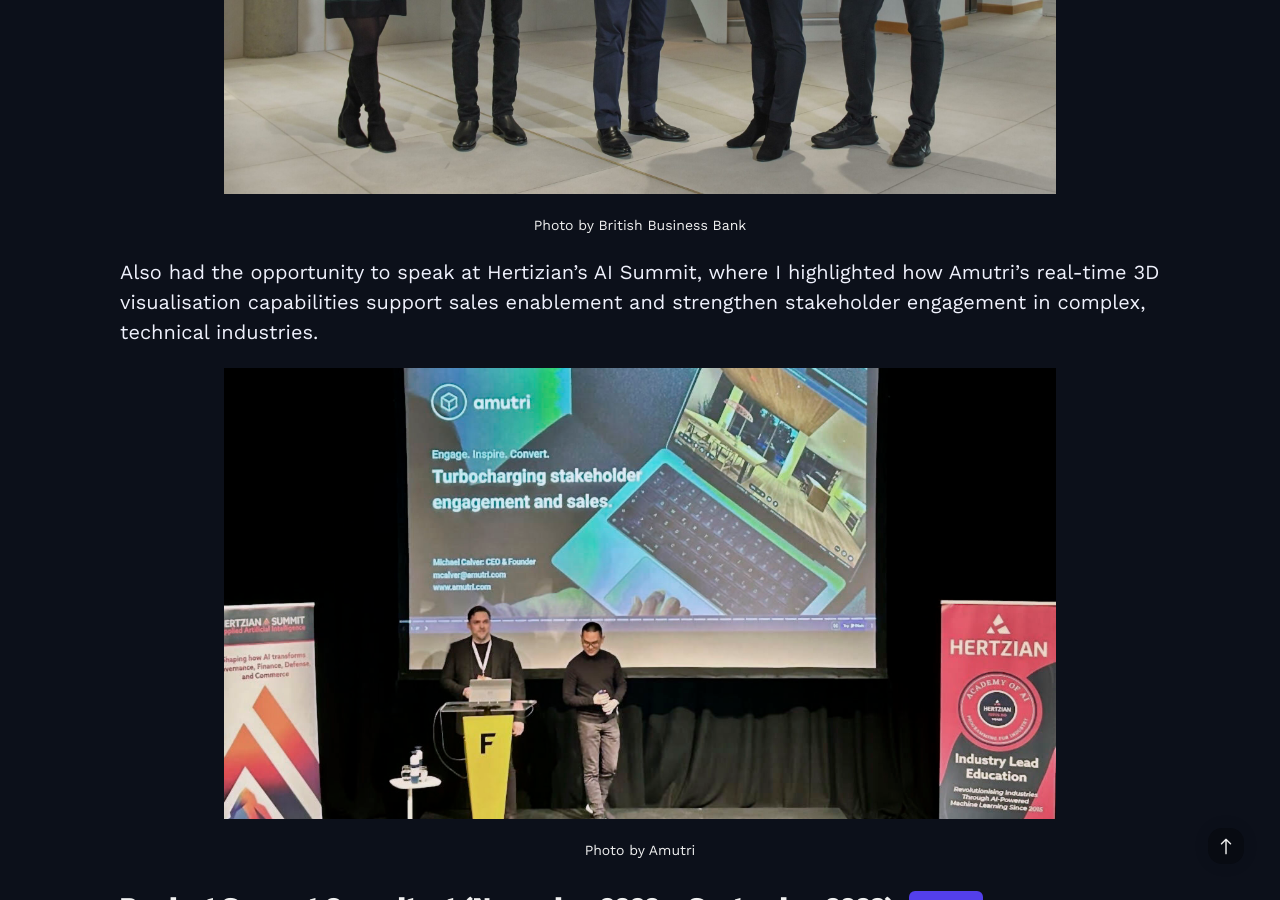
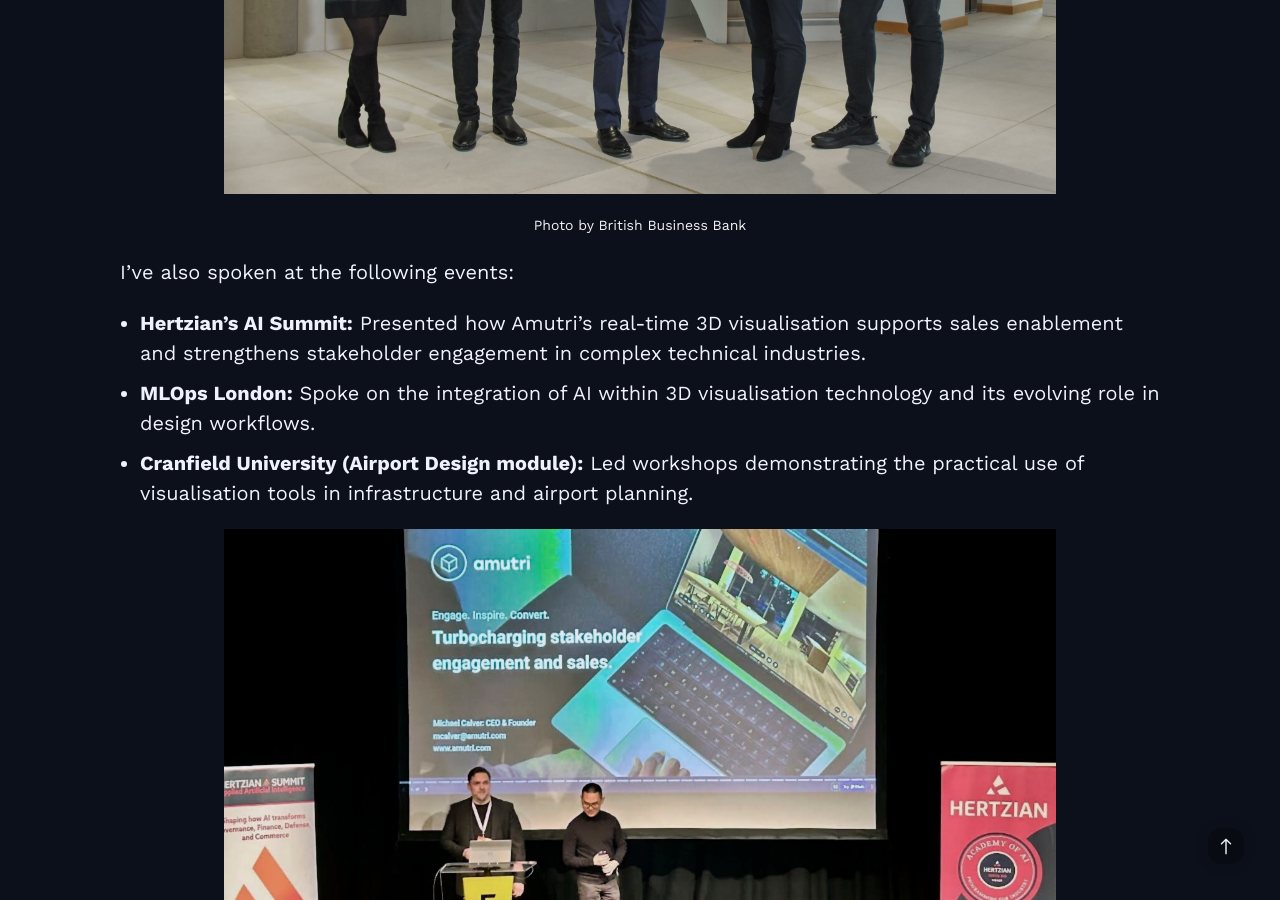
Before and after one commit to mkishi1221/mkishi1221.github.io, a Jekyll site: the page built from index.html, in a window 1280 px wide and 900 px high, scrolled down 3715 px. Built offline with Jekyll 4.4.1, drawn with Linux system fonts in a browser that asks for light colours; nearby versions of some CDN libraries; some of the changed text lies outside the part shown.

Commit message:
Update CV

```diff
--- a/_includes/cv.md
+++ b/_includes/cv.md
@@ -46,7 +46,11 @@
 ![Cornwall Angel Network launch]({{site.baseurl}}/images/cornwall_launch.jpg){: style="width: 80%; display: block; margin: 0 auto;"}
 *Photo by British Business Bank*
 
-Also had the opportunity to speak at Hertizian's AI Summit, where I highlighted how Amutri's real-time 3D visualisation capabilities support sales enablement and strengthen stakeholder engagement in complex, technical industries.
+I’ve also spoken at the following events:
+
+- **Hertzian's AI Summit:** Presented how Amutri’s real-time 3D visualisation supports sales enablement and strengthens stakeholder engagement in complex technical industries.
+- **MLOps London:** Spoke on the integration of AI within 3D visualisation technology and its evolving role in design workflows.
+- **Cranfield University (Airport Design module):** Led workshops demonstrating the practical use of visualisation tools in infrastructure and airport planning.
 
 ![Hertzian AI Summit]({{site.baseurl}}/images/hertzian_ai.jpeg){: style="width: 80%; display: block; margin: 0 auto;"}
 *Photo by Amutri*
@@ -79,6 +83,10 @@
 ![SpaceforU Booking]({{site.baseurl}}/images/SpaceforU_Booking.png){: style="width: 80%; display: block; margin: 0 auto;"}
 
 SpaceforU was [featured in a Falmouth University article](https://www.falmouth.ac.uk/launchpad/news/entrepreneur-stories-spaceforu){: .cv_link target="_blank" } highlighting regional innovation and early-stage entrepreneurship.
+
+I was also invited to speak as a panelist on artificial intelligence at a Global Plymouth event hosted at the University of Plymouth. Participated in a multidisciplinary discussion exploring the future of AI, its societal impact, and practical applications across industries.
+
+![Global Plymouth event]({{site.baseurl}}/images/highres_514784802.jpeg){: style="width: 80%; display: block; margin: 0 auto;"}
 
 # Domainsmith (November 2021 – September 2022)
 
@@ -162,9 +170,9 @@
 
 # Education
 
+**Falmouth University Entrepreneurship MSc (2022 - 2023)** A fully funded, one-year master's programme focused on building a new startup in Cornwall.
+
 **Brunel University: Product Design BSc. with Honours (2011 - 2017)** A four year design course with an emphasis on prototyping. Includes 1 year placement in industry. Took 2 gap years to work on a startup in Dubai from 2014-2016.
-
-**Falmouth University Entrepreneurship MSc (2022 - 2023)** A fully funded, one-year master's programme focused on building a new startup in Cornwall.
 
 # Dev Certifications
 
```
Also changed, not shown: images/highres_514784802.jpeg (added), 1 other file.
